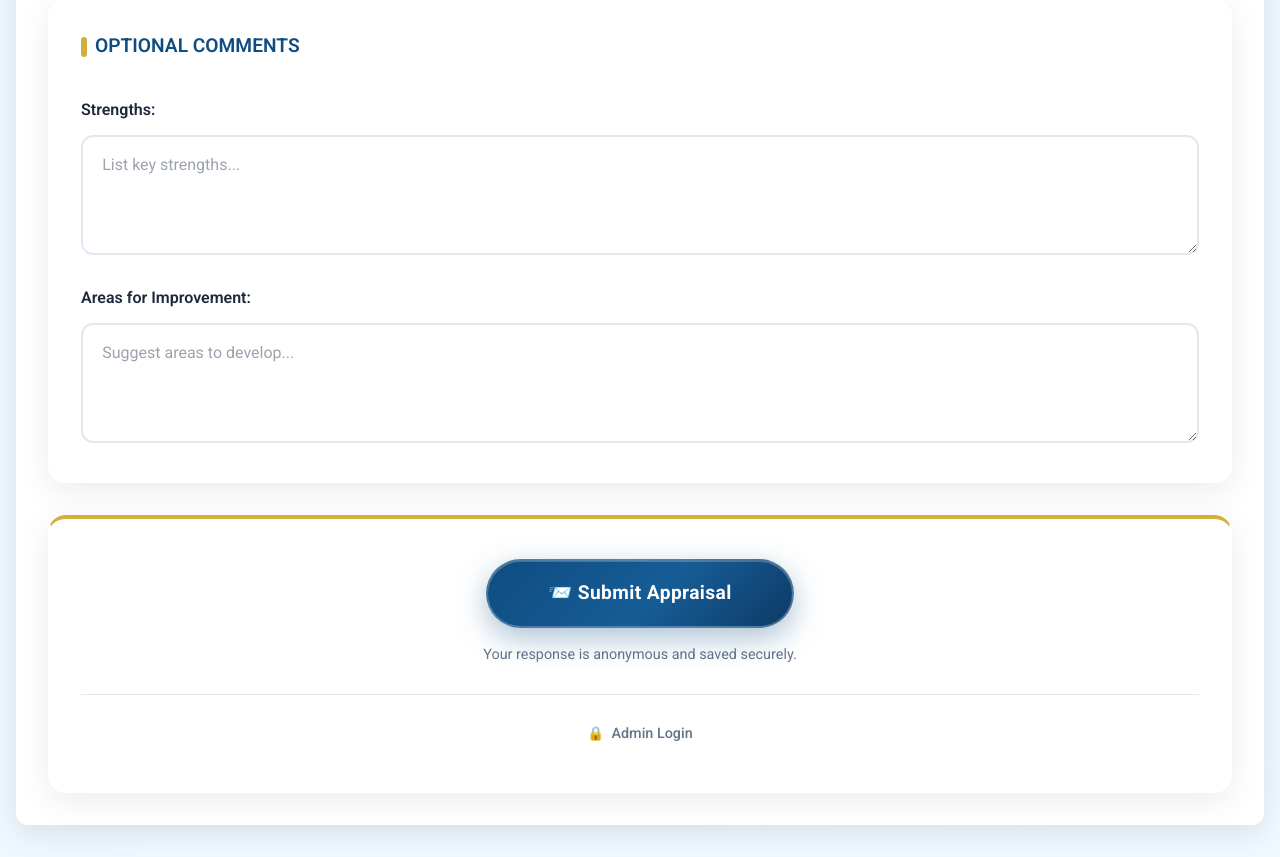
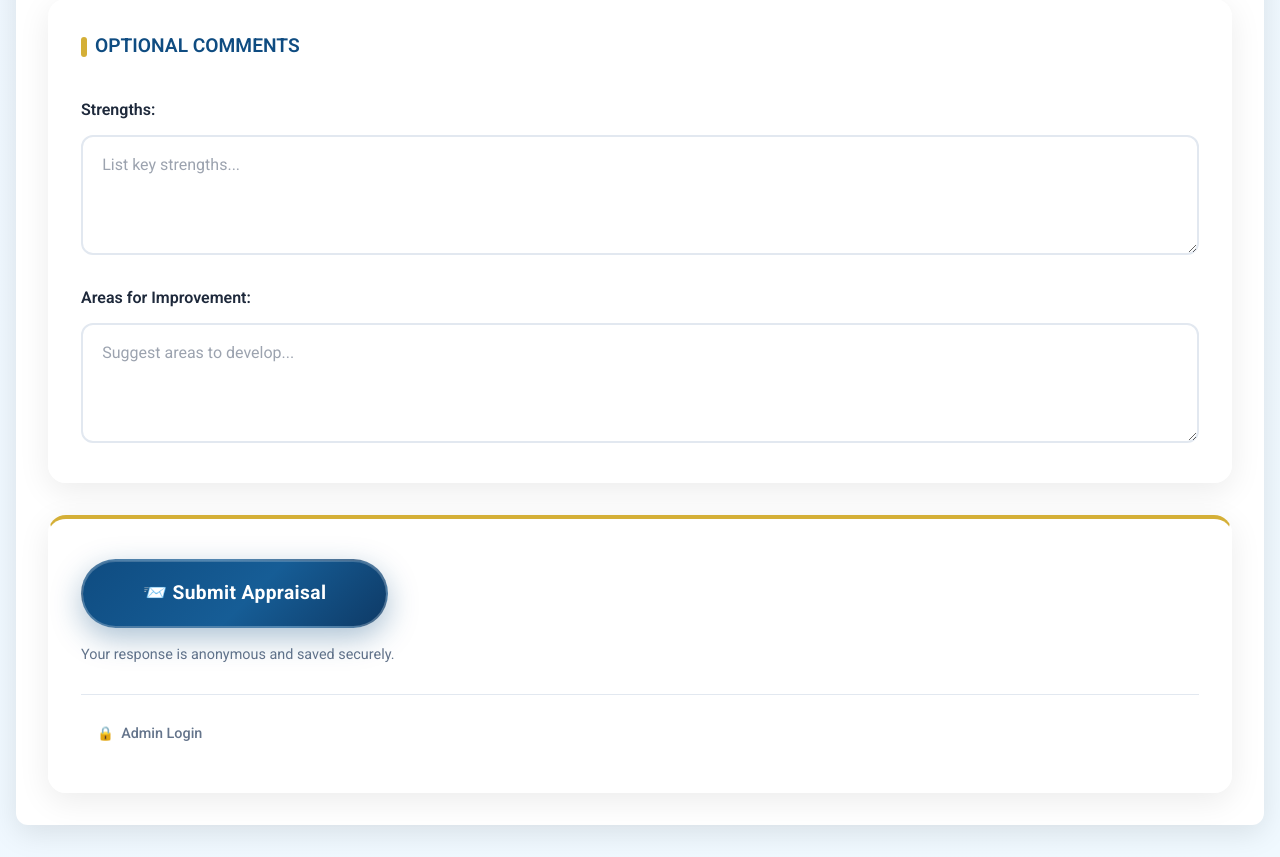
Before and after one commit to Fredderby/appraisal-HQ, a FastAPI app: template frontend/templates/index.html in a window 1280 px wide. Shown: the part 3050-3907 px from the top of the page. Run offline with FastAPI, Linux system fonts and the light colour scheme; the template is opened without the code that fills it, so the values that code supplies are empty; parts of the project's set-up code (start-up, migrations or seed data) failed here and were passed over; some libraries are stand-ins or nearby versions.

Commit message:
fix suggestions, left-align submit, dedup strengths/improvements, remove admin submit

```diff
--- a/core.py
+++ b/core.py
@@ -102,6 +102,8 @@ def compute_staff_stats(rows):
     devices = set()
     strengths = []
     improvements = []
+    seen_strengths = set()
+    seen_improvements = set()
     first_seen = None
     last_seen = None
 
@@ -117,10 +119,16 @@ def compute_staff_stats(rows):
 
         strength = (row.get("strengths") or "").strip()
         if strength:
-            strengths.append(strength)
+            key = " ".join(strength.lower().split())
+            if key not in seen_strengths:
+                seen_strengths.add(key)
+                strengths.append(strength)
         improvement = (row.get("improvements") or "").strip()
         if improvement:
-            improvements.append(improvement)
+            key = " ".join(improvement.lower().split())
+            if key not in seen_improvements:
+                seen_improvements.add(key)
+                improvements.append(improvement)
 
         timestamp = row.get("created_at")
         if timestamp:
--- a/frontend/templates/index.html
+++ b/frontend/templates/index.html
@@ -507,20 +507,29 @@
             border-radius: 18px;
             box-shadow: var(--shadow);
             padding: 2.5rem 2rem;
-            text-align: center;
+            text-align: left;
+            display: flex;
+            flex-direction: column;
+            align-items: flex-start;
         }
         .action-banner .submit-btn {
             min-width: 280px;
+            align-self: flex-start;
         }
         .action-hint {
             margin-top: 1rem;
             font-size: 0.9rem;
             color: var(--dclm-gray);
+            text-align: left;
+            align-self: flex-start;
         }
         .admin-access {
             margin-top: 1.75rem;
             padding-top: 1.25rem;
             border-top: 1px solid #E2E8F0;
+            width: 100%;
+            text-align: left;
+            align-self: stretch;
         }
         .admin-access a {
             display: inline-flex;
@@ -880,7 +889,7 @@
     </div>
 
     <script>window.STAFF_NAMES = {{ staff_names_json | safe }};</script>
-    <script src="{{ url_for('static', path='js/script.js') }}"></script>
+    <script src="{{ url_for('static', path='js/script.js') }}?v=3"></script>
     <script>
         // Enhanced Progress Logic
         document.addEventListener('DOMContentLoaded', function() {
```
